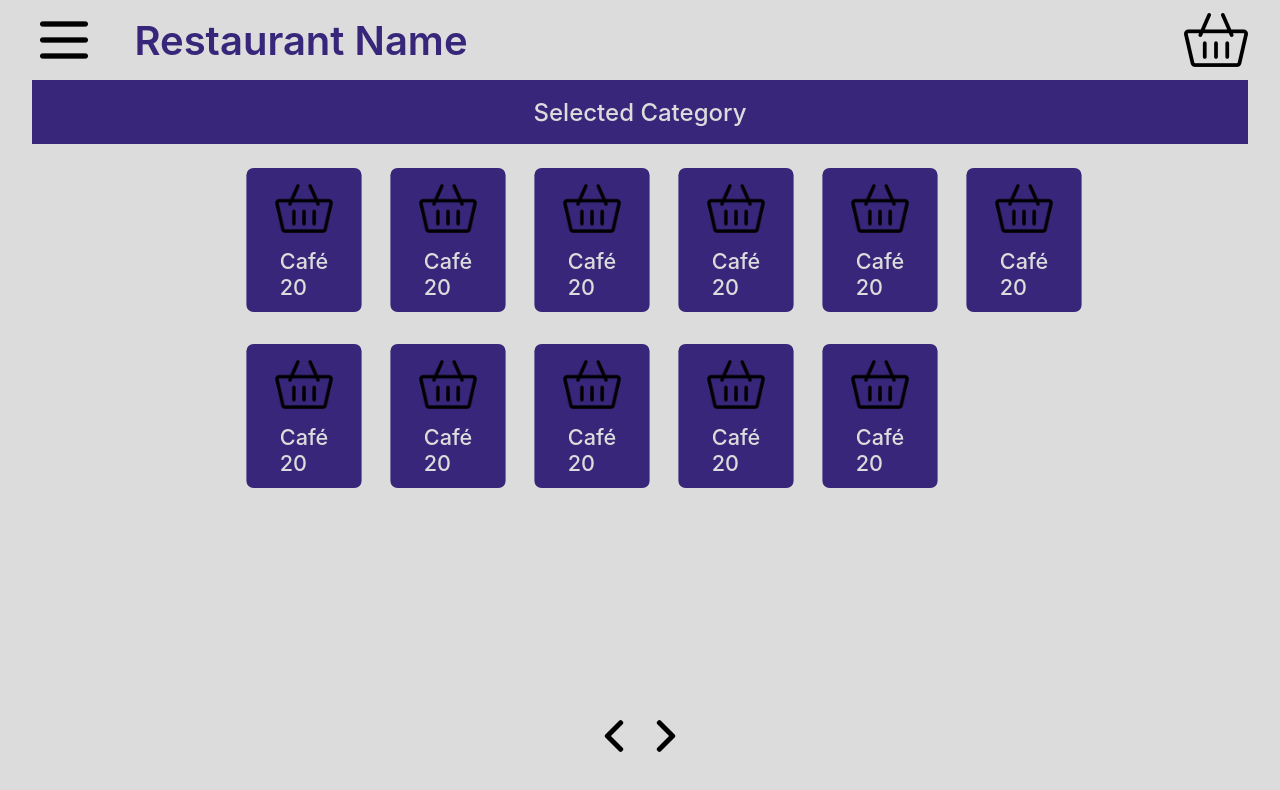
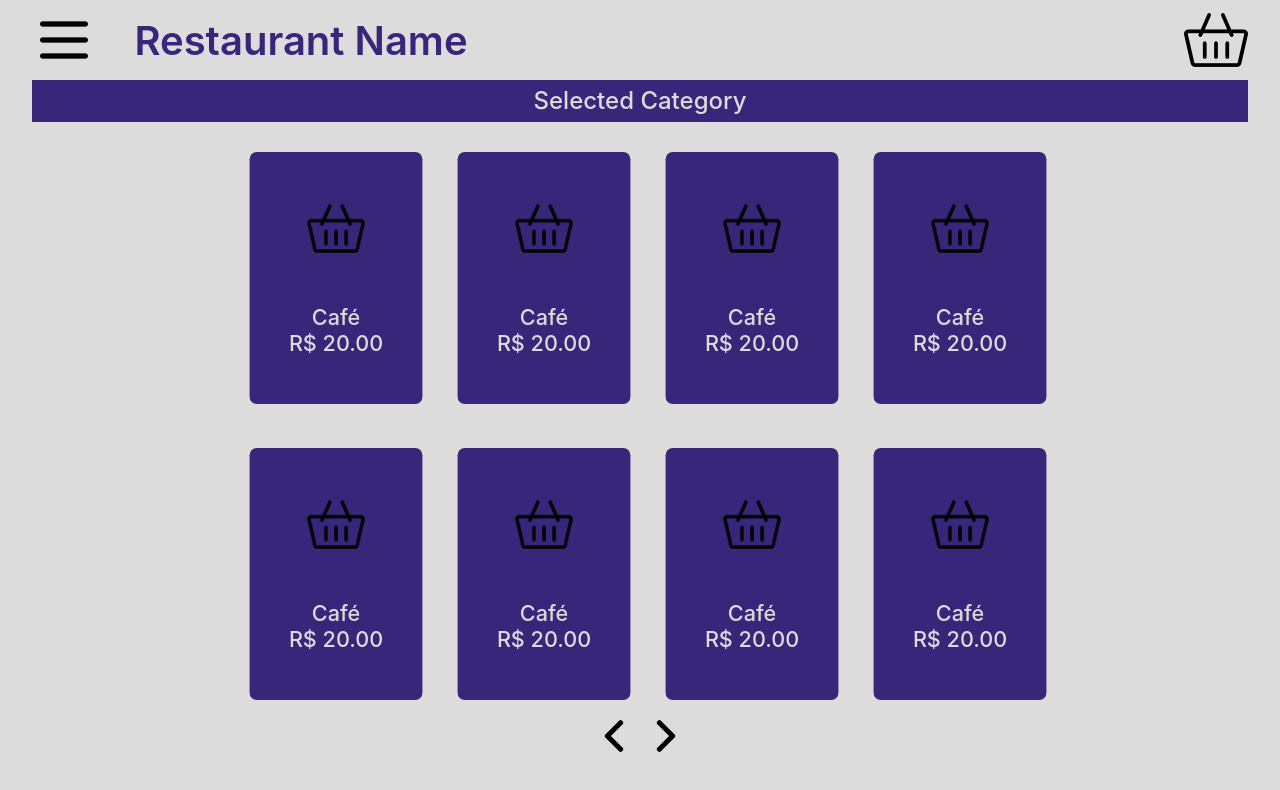
Before and after one commit to JoseLucasapp/online-menu, a React (Create React App) app: page / in a window 1280 px wide. Shown: the top 790 px of the page. Built offline with nearby package versions, Linux system fonts and the light colour scheme.

Commit message:
fix: update price style

```diff
--- a/src/components/product/index.css
+++ b/src/components/product/index.css
@@ -1,8 +1,8 @@
 .product-main{
-    width: 10vw;
+    width: 15vw;
     max-width: 15vw;
-    height: 20vh;
-    max-height: 25vh;
+    height: 35vh;
+    max-height: 35vh;
     display: flex;
     flex-direction: column;
     background-color: var(--baseColor);
@@ -25,4 +25,5 @@
     color: var(--secondColor);
     font-size: 3vh;
     font-weight: 500;
+    align-items: center;
 }
--- a/src/components/product/index.tsx
+++ b/src/components/product/index.tsx
@@ -1,13 +1,21 @@
 import React from "react";
 import './index.css';
 
-export default function ProductComponent(props: any){
+export interface ProductInterface{
+    name: string;
+    price: number;
+    img: string;
+}
+
+export default function ProductComponent({img, price, name}: ProductInterface){
+
+
     return(
         <div className="product-main">
-            <img src={process.env.PUBLIC_URL + 'images/' + props.img} alt="" />
+            <img src={process.env.PUBLIC_URL + 'images/' + img} alt="" />
            <div className="text">
-           <p>{props.name}</p>
-            <p>{props.price}</p>
+           <p>{name}</p>
+            <p>R$ {(Math.floor(price)).toFixed(2)}</p>
            </div>
         </div>
     )
```
